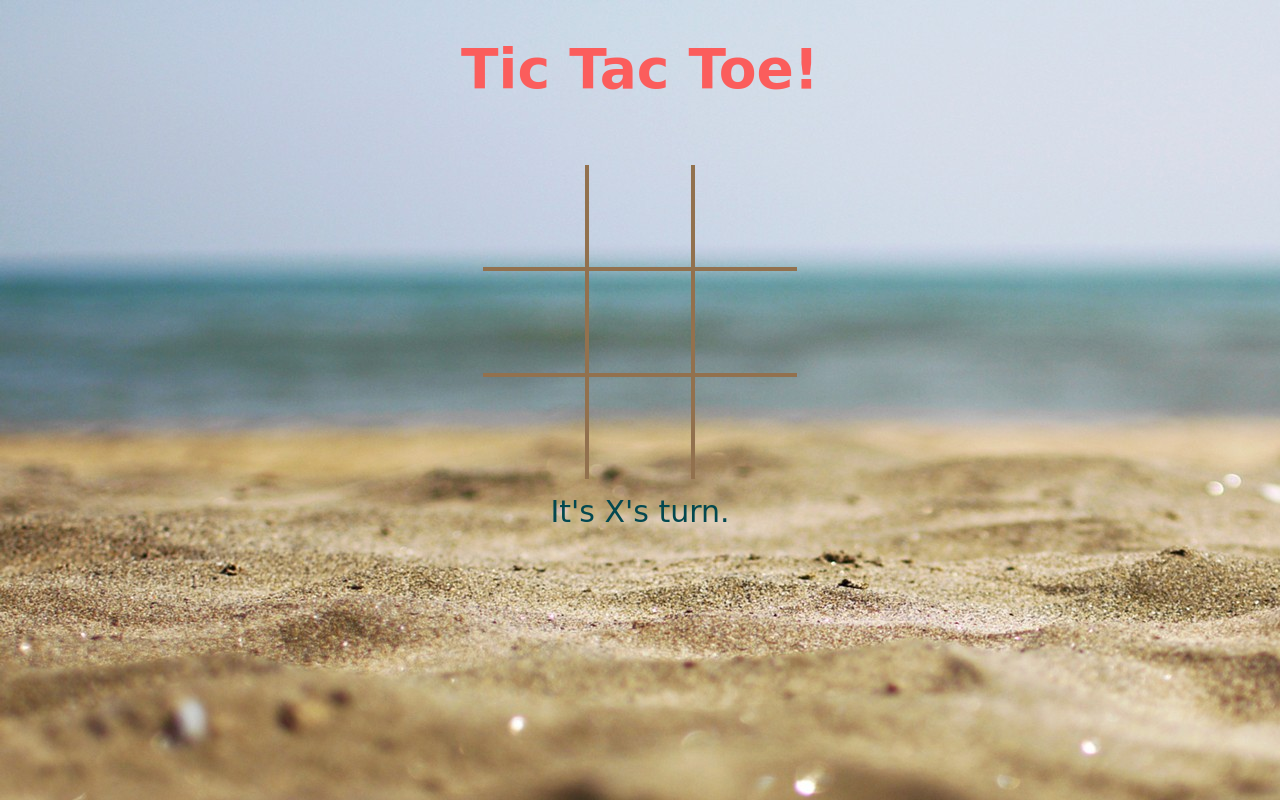
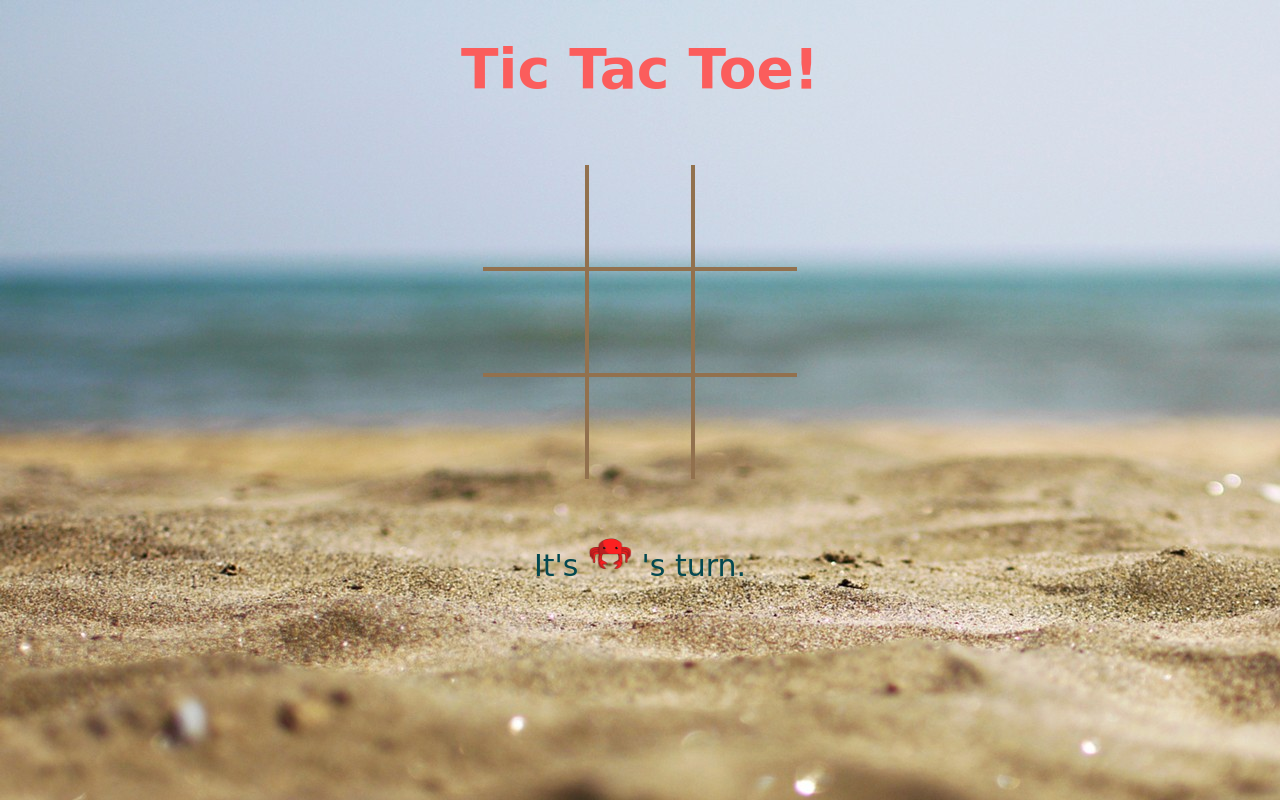
Before and after one commit to nellarro/tic-tac-toe, a plain HTML site: page index.html in a window 1280 px wide. Drawn offline with Linux system fonts and the light colour scheme; a web font is replaced by a local one.

Commit message:
Starfish and crab are changing turns!

```diff
--- a/main.css
+++ b/main.css
@@ -68,7 +68,12 @@ p {
   font-size: 30px;
   color: #03484F;
   text-align: center;
-  padding-top: .5em;
+  padding-top: 1.75em;
+}
+
+.message img {
+  height: 44px;
+  width: 44px;
 }
 
 td.X {
--- a/main.js
+++ b/main.js
@@ -18,7 +18,11 @@ const drawBoard = () => {
       cell.className = cellValues[col]
     }
   }
-  document.querySelector('.message').textContent = `It's ${cellValues[playerTurn]}'s turn.`
+  if (playerTurn === O) {
+    document.querySelector('.message').innerHTML = `It's <img src = ${'images/starfish.png'}> 's turn.`
+  } else {
+    document.querySelector('.message').innerHTML = `It's <img src =  ${'images/crab.png'} >  's turn.`
+  }
 }
 
 const play = (row, col, player) => {
```
